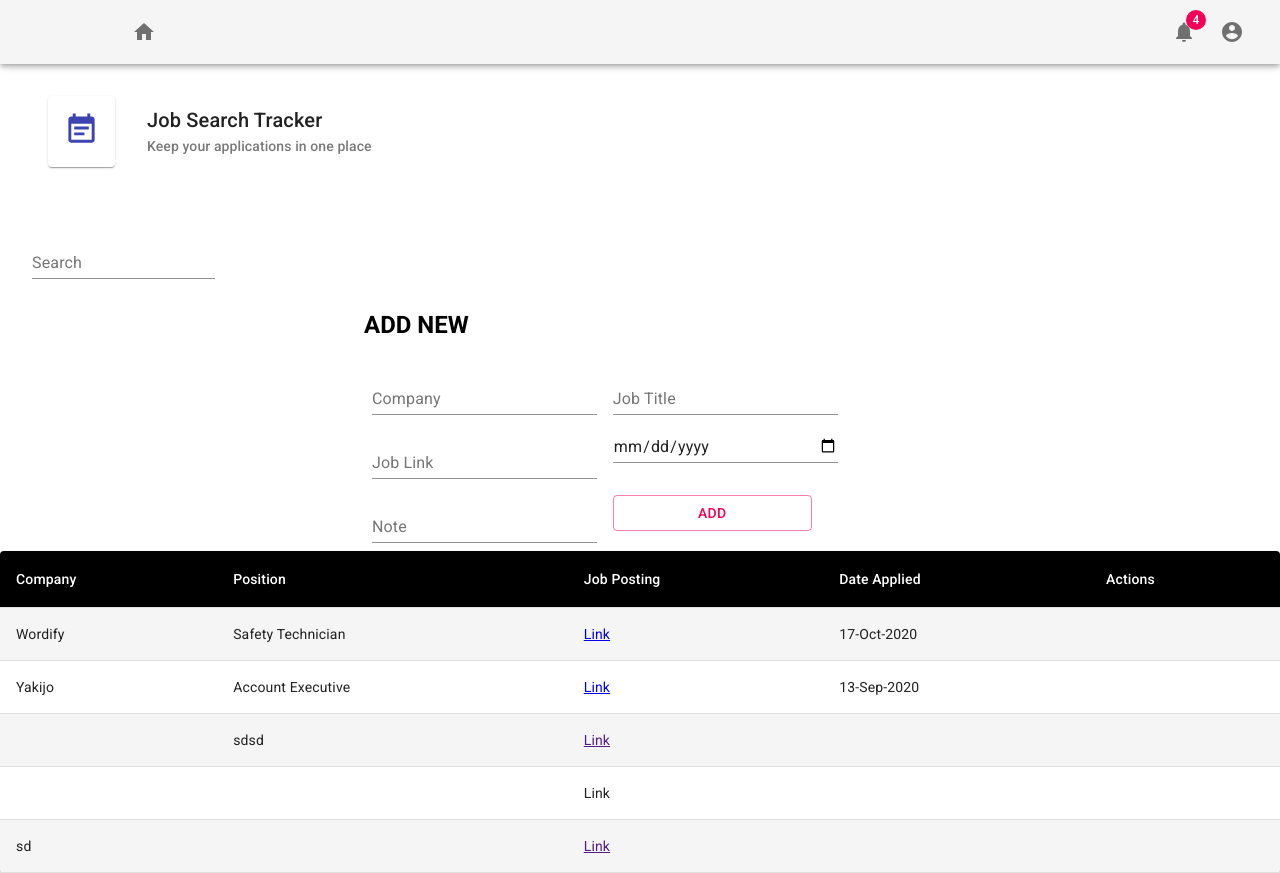
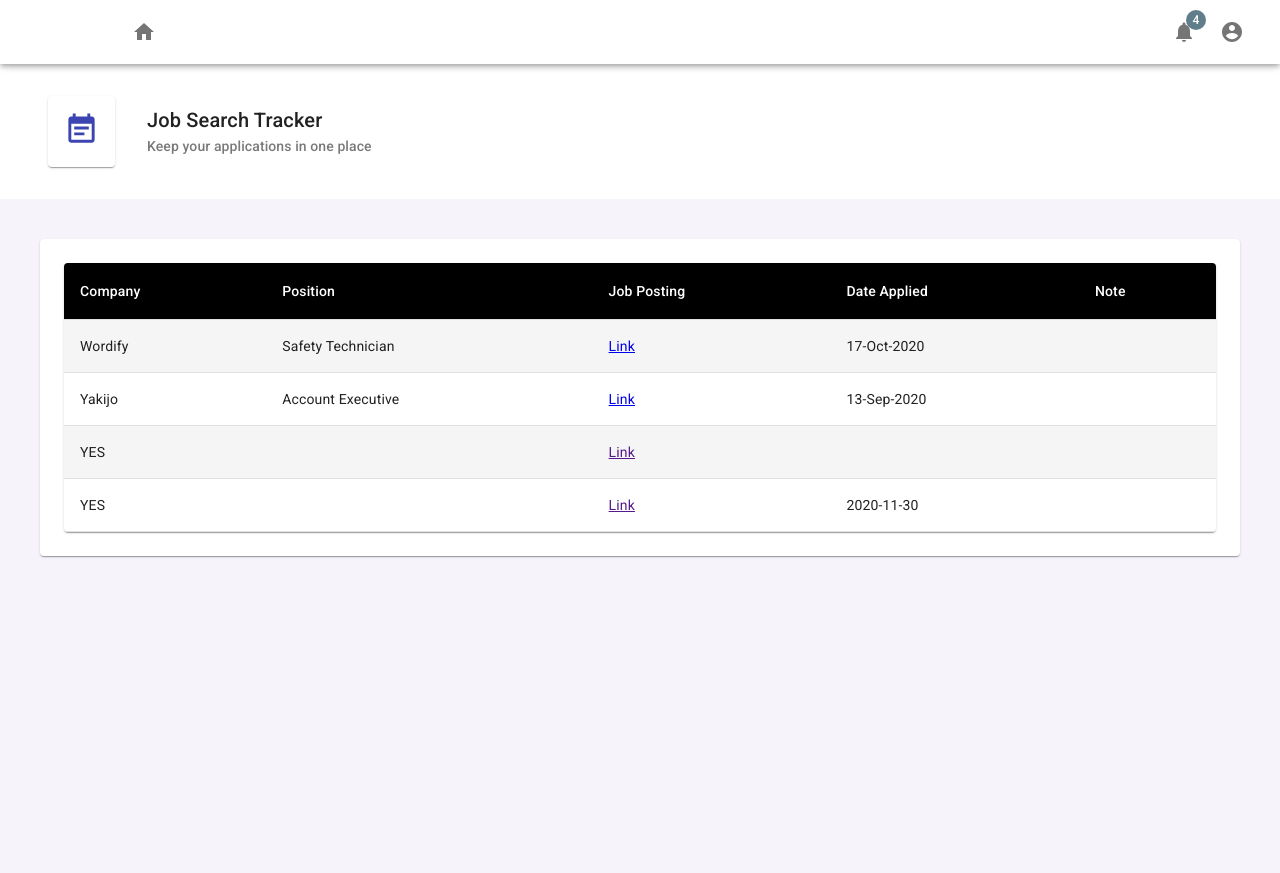
Before and after one commit to deboragaleano/job-search-tracker, a React (Create React App) app: page / in a window 1280 px wide. After the commit the page ends 800 px from the top, so only its background shows below. Built offline with nearby package versions, Linux system fonts and the light colour scheme; data requests are answered from the project's data file.

Commit message:
style appForm and table

```diff
--- a/db.json
+++ b/db.json
@@ -15,23 +15,20 @@
       "date": "13-Sep-2020"
     },
     {
-      "company": "",
-      "position": "sdsd",
-      "link": "",
-      "date": "",
-      "note": "",
-      "id": "qKwoXfA"
-    },
-    {
-      "id": "WUTeYYp"
-    },
-    {
-      "company": "sd",
+      "company": "YES",
       "position": "",
       "link": "",
       "date": "",
       "note": "",
-      "id": "fDwaFeD"
+      "id": "YQ0XOtW"
+    },
+    {
+      "company": "YES",
+      "position": "",
+      "link": "",
+      "date": "2020-11-30",
+      "note": "",
+      "id": "EsB7dHw"
     }
   ]
 }
--- a/src/App.css
+++ b/src/App.css
@@ -1,9 +1,8 @@
-.App {
-  text-align: center;
+html {
+  background-color: #f6f4fa;
+
 }
-
-.App-header {
-  background-color: #282c34;
+/* .App-header {
   min-height: 100vh;
   display: flex;
   flex-direction: column;
@@ -11,7 +10,7 @@
   justify-content: center;
   font-size: calc(10px + 2vmin);
   color: white;
-}
+} */
 
 .navbar {
   display: flex;
--- a/src/App.js
+++ b/src/App.js
@@ -1,24 +1,33 @@
 import "./App.css";
 import appService from "./services/applications";
 import { useEffect, useState } from "react";
-import { createMuiTheme, ThemeProvider } from '@material-ui/core/styles';
+import { makeStyles, createMuiTheme, ThemeProvider } from '@material-ui/core/styles';
 import List from "./components/List";
 import PageHeader from "./components/PageHeader";
-import Search from "./components/Search";
+// import Search from "./components/Search";
 import Navbar from "./components/Navbar";
 
 const theme = createMuiTheme({
   palette: {
-    background: {
-      default: "#fdfdff"
+    primary: {
+      main: "#d81b60",
     },
-  }
+    secondary: {
+      main: '#607d8b',
+    }
+  },
 });
 
+const useStyles = makeStyles((theme) => ({
+  root: {
+    background: 'red'
+  },
+}));
 
 function App() {
   const [applications, setApplications] = useState([]);
   const [search, setSearch] = useState("");
+  const classes = useStyles();
 
   useEffect(() => {
     appService.getItems().then((resp) => {
@@ -52,9 +61,11 @@ function App() {
   return (
     <ThemeProvider theme={theme}>
       <Navbar />
-        <PageHeader />
-        <Search value={search} onChange={(e) => setSearch(e.target.value)} />
-        <List applications={filteredItems} remove={removeItem} addItem={addItem}/>
+        <div className="App">
+          <PageHeader />
+          {/* <Search value={search} onChange={(e) => setSearch(e.target.value)} /> */}
+          <List applications={filteredItems} remove={removeItem} addItem={addItem}/>
+        </div>
     </ThemeProvider>
   );
 }
--- a/src/components/AppForm.js
+++ b/src/components/AppForm.js
@@ -1,15 +1,19 @@
 import React, { useState } from "react";
 import { makeStyles } from "@material-ui/core/styles";
 import TextField from "@material-ui/core/TextField";
-import Container from "@material-ui/core/Container";
+import Grid from "@material-ui/core/Grid";
 import Button from "@material-ui/core/Button";
 
 const useStyles = makeStyles((theme) => ({
   root: {
-    "& > *": {
+    "& .MuiFormControl-root": {
+      display: "flex",
       margin: theme.spacing(1),
-      width: "25ch",
+      width: "80%",
     },
+  },
+  btn: {
+    margin: theme.spacing(2),
   },
 }));
 
@@ -44,33 +48,43 @@ export default function AppForm({ addItem }) {
   const handleSubmit = (e) => {
     e.preventDefault();
     addItem(newItem);
-    // setValues(initialValues);
+    setValues(initialValues);
   };
 
   return (
-    <div>
-      <Container maxWidth="sm">
-        <h2>ADD NEW</h2>
+    <>
+      <h2>Add a new application 🤞🏽</h2>
       <form onSubmit={handleSubmit} className={classes.root}>
+        <Grid container>
+          <Grid item xs={6}>
             <TextField
+              required
+              variant="outlined"
               value={values.company}
               name="company"
               onChange={handleInputChange}
               label="Company"
             />
             <TextField
+              required
+              variant="outlined"
               value={values.position}
               name="position"
               onChange={handleInputChange}
               label="Job Title"
             />
             <TextField
+              required
+              variant="outlined"
               value={values.link}
               name="link"
               onChange={handleInputChange}
               label="Job Link"
             />
+          </Grid>
+          <Grid item xs={6}>
             <TextField
+              variant="outlined"
               id="date"
               type="date"
               name="date"
@@ -80,16 +94,23 @@ export default function AppForm({ addItem }) {
               onChange={handleInputChange}
             />
             <TextField
+              variant="outlined"
               value={values.note}
               name="note"
               onChange={handleInputChange}
               label="Note"
             />
-          <Button type="submit" variant="outlined" color="secondary">
-            Add
+            <Button
+              className={classes.btn}
+              type="submit"
+              variant="contained"
+              color="primary"
+            >
+              Save
             </Button>
+          </Grid>
+        </Grid>
       </form>
-      </Container>
-    </div>
+    </>
   );
 }
--- a/src/components/List.js
+++ b/src/components/List.js
@@ -7,7 +7,7 @@ import TableContainer from "@material-ui/core/TableContainer";
 import TableHead from "@material-ui/core/TableHead";
 import TableRow from "@material-ui/core/TableRow";
 import Paper from "@material-ui/core/Paper";
-import AppForm from './AppForm';
+import AppForm from "./AppForm";
 
 const StyledTableCell = withStyles((theme) => ({
   head: {
@@ -27,33 +27,31 @@ const StyledTableRow = withStyles((theme) => ({
   },
 }))(TableRow);
 
-const useStyles = makeStyles({
-  table: {
-    minWidth: 700,
+const useStyles = makeStyles((theme) => ({
+  pageContent: {
+    margin: theme.spacing(5),
+    padding: theme.spacing(3),
   },
-  btn: {
-    border: "none",
-    cursor: "pointer",
-    backgroundColor: "inherit",
-  },
-});
+}));
 
 export default function List({ applications, remove, addItem }) {
   const classes = useStyles();
 
   return (
     <>
-    <AppForm addItem={addItem} />
+      <Paper className={classes.pageContent}>
+        {/* <AppForm addItem={addItem} />  */}
         <TableContainer component={Paper}>
-      <Table className={classes.table} aria-label="customized table">
+          <Table aria-label="customized table">
             <TableHead>
-          <TableRow>
+              <StyledTableRow>
                 <StyledTableCell>Company</StyledTableCell>
                 <StyledTableCell>Position</StyledTableCell>
                 <StyledTableCell>Job Posting</StyledTableCell>
                 <StyledTableCell>Date Applied</StyledTableCell>
-            <StyledTableCell>Actions</StyledTableCell>
-          </TableRow>
+                <StyledTableCell>Note</StyledTableCell>
+                {/* <StyledTableCell>Actions</StyledTableCell>  */}
+              </StyledTableRow>
             </TableHead>
             <TableBody>
               {applications.map((app) => (
@@ -63,24 +61,22 @@ export default function List({ applications, remove, addItem }) {
                   </StyledTableCell>
                   <StyledTableCell>{app.position}</StyledTableCell>
                   <StyledTableCell>
-                <a href={app.link} target="_blank" rel="noopener noreferrer">
+                    <a
+                      href={app.link}
+                      target="_blank"
+                      rel="noopener noreferrer"
+                    >
                       Link
                     </a>
                   </StyledTableCell>
                   <StyledTableCell>{app.date}</StyledTableCell>
-              <StyledTableCell>
-                <button className={classes.btn} onClick={() => remove(app.id)}>
-                  <i className="fas fa-trash-alt"></i>
-                </button>
-                <button className={classes.btn}>
-                  <i className="fas fa-edit"></i>
-                </button>
-              </StyledTableCell>
+                  <StyledTableCell>{app.note}</StyledTableCell>
                 </StyledTableRow>
               ))}
             </TableBody>
           </Table>
         </TableContainer>
+      </Paper>
     </>
   );
 }
--- a/src/components/Navbar.js
+++ b/src/components/Navbar.js
@@ -27,7 +27,7 @@ export default function Navbar() {
 
   return (
     <div className={classes.root}>
-      <AppBar position="static" color="default">
+      <AppBar position="static" color="inherit">
         <Toolbar>
           <Grid container>
             <Grid item className={classes.icon}>
```
Lines whose indentation alone changed are shown as unchanged.
